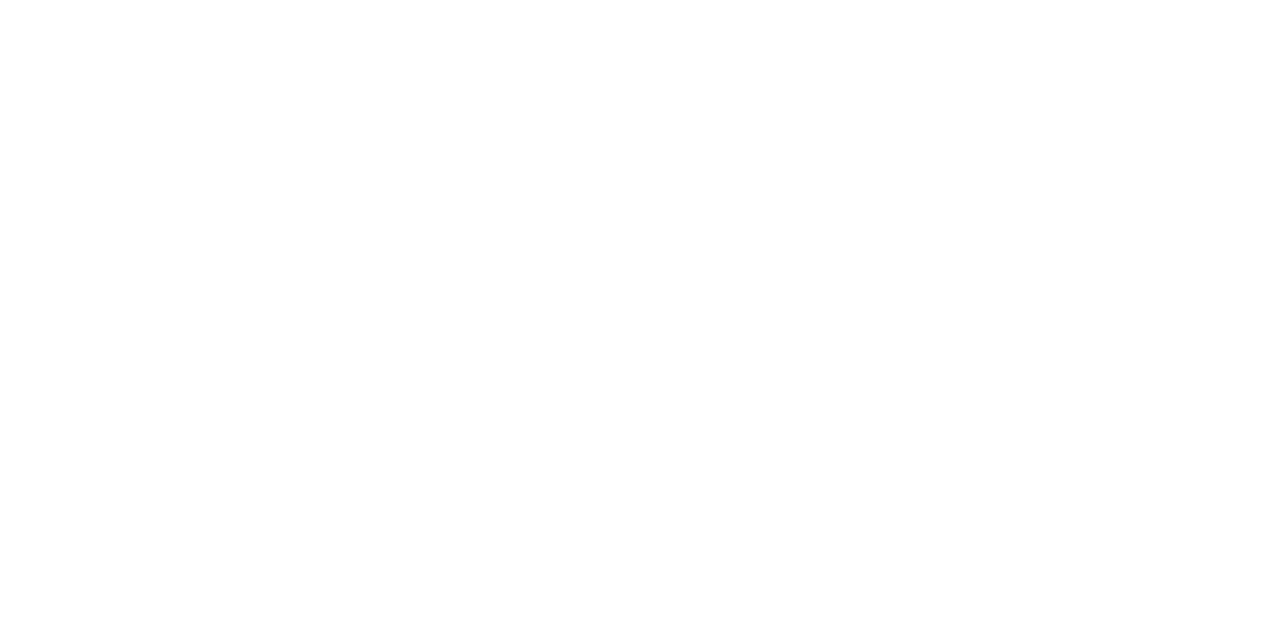
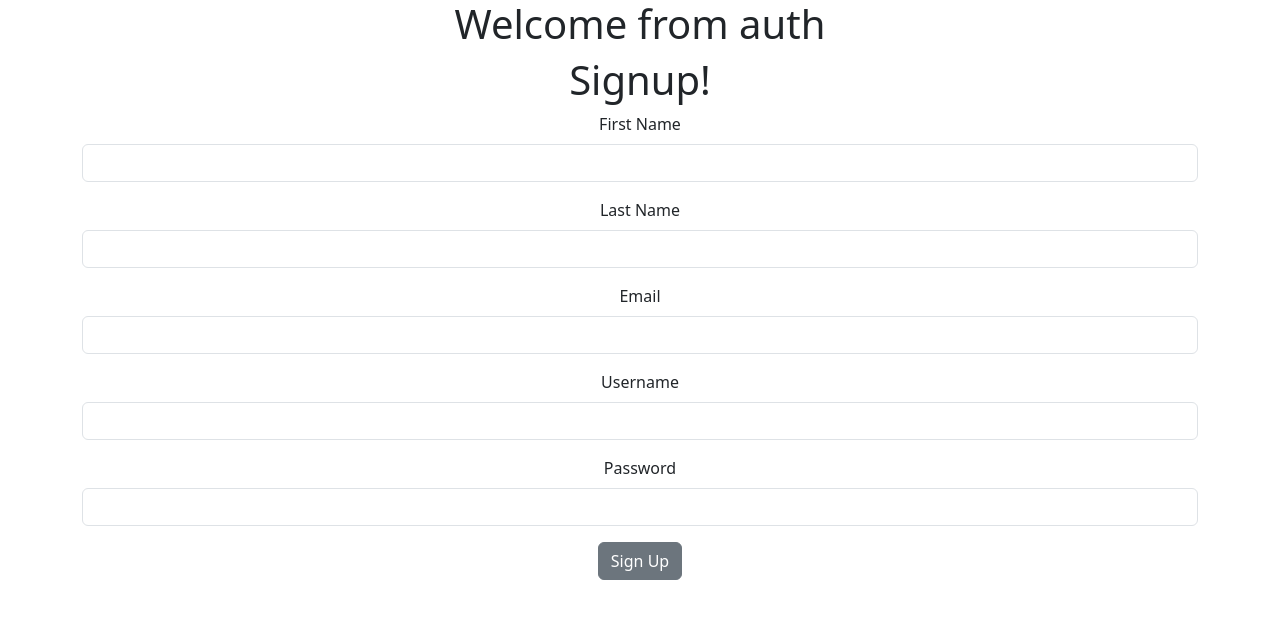
Before and after one commit to heidibeth/finalProject-client, a React (Create React App) app: page / in a window 1280 px wide. Shown: the top 618 px of the page. Built offline with nearby package versions, Linux system fonts and the light colour scheme.

Commit message:
Added signup form

```diff
--- a/src/App.tsx
+++ b/src/App.tsx
@@ -1,10 +1,35 @@
-import React from 'react';
-import logo from './logo.svg';
+import * as React from 'react';
+import { useState, useEffect } from 'react';
+import 'bootstrap/dist/css/bootstrap.min.css';
 import './App.css';
+import Auth from './components/auth/Auth';
+
+
 
 function App() {
+  const [sessionToken, setSessionToken] = useState('');
+  const [refreshUserTable, setRefreshUserTable] = useState(true);
+
+  useEffect(() => {
+    if (localStorage.getItem('token')) {
+      setSessionToken(localStorage.getItem('token')??"");
+    }
+  }, []);
+
+  const updateToken = (newToken: string) => {
+    localStorage.setItem('token', newToken);
+    setSessionToken(newToken);
+    console.log(sessionToken);
+  };
+
+  const clearToken = () => {
+    localStorage.clear();
+    setSessionToken('');
+  };
+
   return (
     <div className="App">
+      <Auth updateToken={updateToken}/>
 
     </div>
   );
--- a/src/components/auth/Auth.tsx
+++ b/src/components/auth/Auth.tsx
@@ -1 +1,33 @@
 import * as React from 'react';
+import Signup from './signup/Signup';
+
+interface AuthProps {
+    updateToken: (newToken: string) => void
+}
+
+interface AuthState {
+
+}
+
+class Auth extends React.Component<AuthProps, AuthState> {
+    constructor(props: AuthProps) {
+        super(props);
+        this.state = { isLoginVisible: true };
+    }
+
+
+    handleToggle = (event: React.MouseEvent<HTMLButtonElement>) => {
+
+    }
+
+    render() {
+        return (
+            <div>
+                <h1>Welcome from auth</h1>
+                <Signup updateToken={this.props.updateToken}/>
+            </div>
+         );
+    }
+}
+
+export default Auth;
--- /dev/null
+++ b/src/components/auth/signup/Signup.tsx
@@ -0,0 +1,117 @@
+import * as React from 'react';
+import { Form, FormGroup, Label, Input, Button, Container } from 'reactstrap';
+
+
+interface SignupProps {
+    updateToken: (newToken: string) => void,
+}
+
+interface SignupState {
+    firstName: string,
+    lastName: string,
+    email: string,
+    username: string,
+    password: string,
+    isAdmin: boolean
+}
+
+class Signup extends React.Component<SignupProps, SignupState> {
+    constructor(props: SignupProps) {
+        super(props);
+        this.state = {
+            firstName: '',
+            lastName: '',
+            email: '',
+            username: '',
+            password: '',
+            isAdmin: false
+      };
+    }
+
+    handleSubmit = (event: React.MouseEvent<HTMLFormElement>) => {
+        event.preventDefault();
+        fetch('http://localhost:4000/user/register', {
+            method: 'POST',
+            body: JSON.stringify({
+              firstName: this.state.firstName,
+              lastName: this.state.lastName,
+              email: this.state.email,
+              username: this.state.username,
+              password: this.state.password,
+              isAdmin: this.state.isAdmin
+            }),
+            headers: new Headers({
+              'Content-Type': 'application/json',
+            }),
+        })
+        .then((response) => response.json())
+        .then((data) => {
+          this.props.updateToken(data.sessionToken);
+        //   this.props.setRefreshUserTable(!this.props.refreshUserTable);
+        })
+        .catch(error => {
+            console.error('Error:', error);
+          });
+    }
+
+    render() {
+        return (
+        <div>
+            <Container>
+            <h1>
+                Signup!
+            </h1>
+            <Form onSubmit={this.handleSubmit}>
+                <FormGroup>
+                    <Label htmlFor="firstName">First Name</Label>
+                    <Input onChange={(e) => (this.state.firstName)}
+                    name="firstName"
+                    value={this.state.firstName}/>
+                </FormGroup>
+                <FormGroup>
+                    <Label htmlFor="lastName">Last Name</Label>
+                    <Input
+                    onChange={(e) => (this.state.lastName)}
+                    name="lastName"
+                    value={this.state.lastName}
+                    />
+                </FormGroup>
+                <FormGroup>
+                    <Label htmlFor="email">Email</Label>
+                    <Input
+                    onChange={(e) => (this.state.email)}
+                    name="email"
+                    value={this.state.email}
+                    pattern="[a-z0-9._%+-]+@[a-z0-9.-]+\.[a-z]{2, 4}$"
+                    type="email"
+                    />
+                </FormGroup>
+                <FormGroup>
+                    <Label htmlFor="username">Username</Label>
+                    <Input
+                    onChange={(e) => (this.state.username)}
+                    name="username"
+                    value={this.state.username}
+                    />
+                </FormGroup>
+                <FormGroup>
+                    <Label htmlFor="password">Password</Label>
+                    <Input
+                    onChange={(e) => (this.state.password)}
+                    name="password"
+                    type="password"
+                    value={this.state.password}
+                    // minLength="5"
+                    />
+                </FormGroup>
+                <div>
+                    <Button type='submit'>Sign Up</Button>
+                </div>
+            </Form>
+            </Container>
+        </div>
+        );
+    }
+}
+
+export default Signup;
--- a/src/index.tsx
+++ b/src/index.tsx
@@ -3,6 +3,7 @@
 import './index.css';
 import App from './App';
 import reportWebVitals from './reportWebVitals';
+import 'bootstrap/dist/css/bootstrap.min.css';
 
 ReactDOM.render(
   <React.StrictMode>
```
Also changed, not shown: src/components/auth/login/Login.tsx (added, +21 -0 lines).
